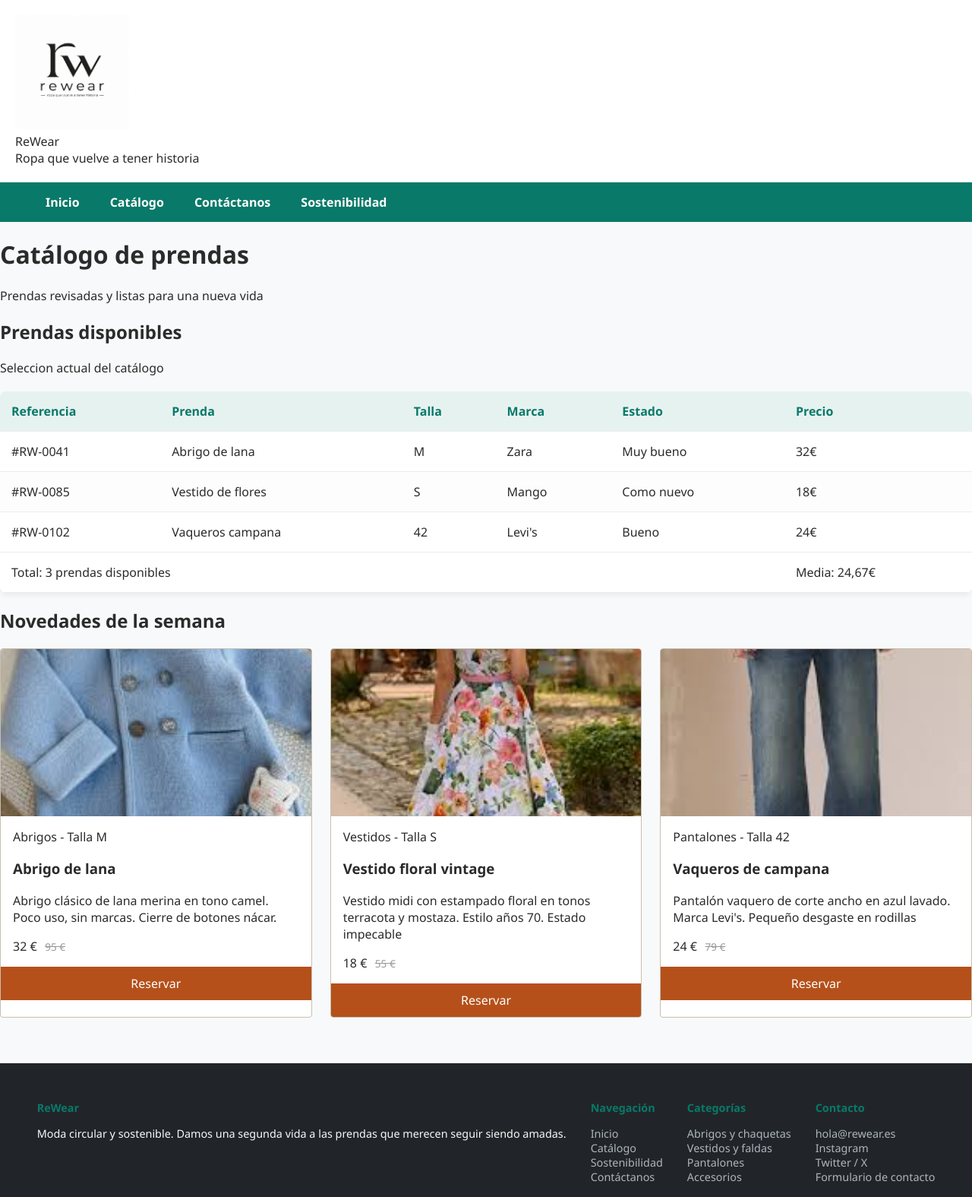
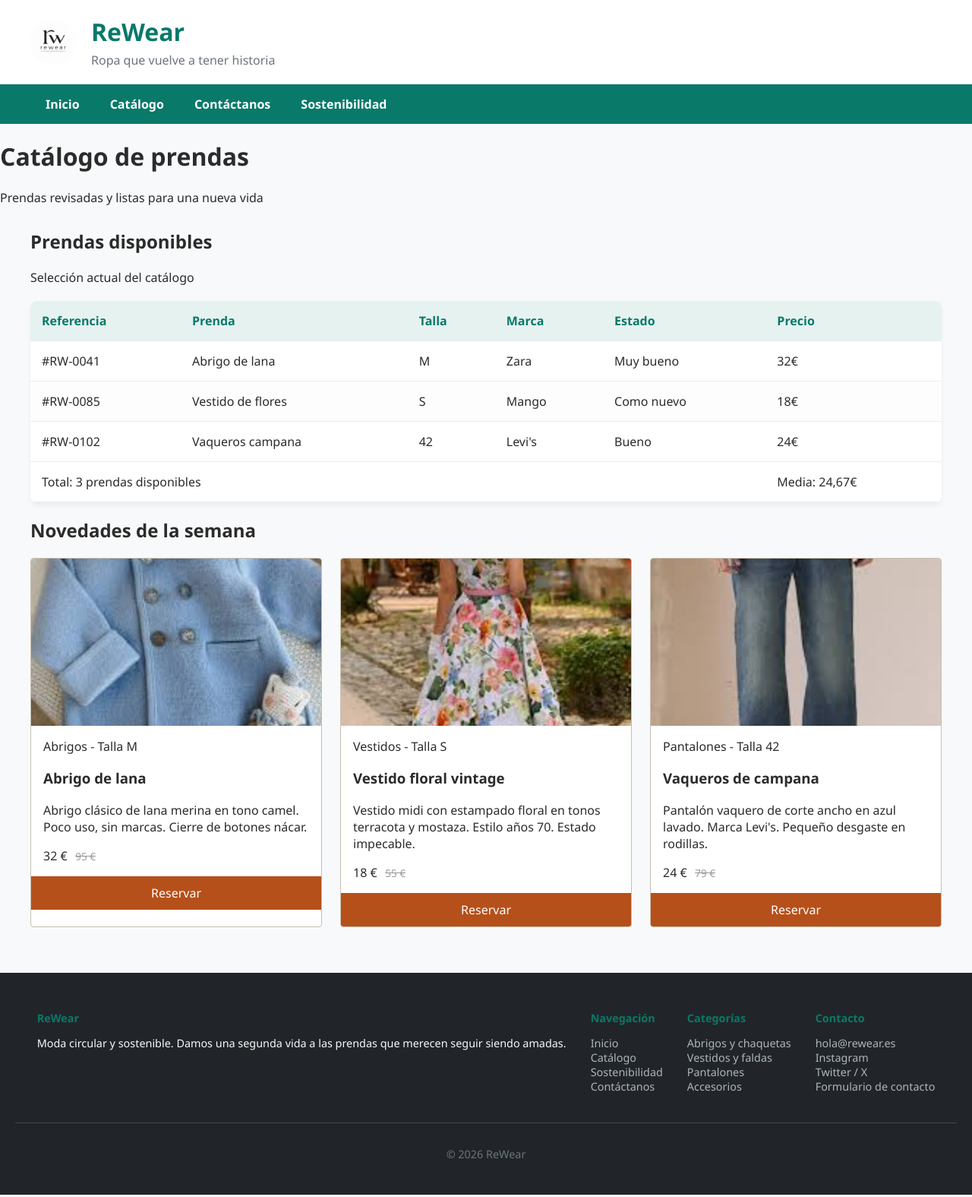
Before and after one commit to danielmartinezalcaide19-hub/proyLenaguaje, a plain HTML site: page Catalogo.html in a window 1280 px wide. Shown: the top 1575 px of the page at 76% size. Drawn offline with Linux system fonts and the light colour scheme.

Commit message:
Arreglo los margenes

```diff
--- a/Catalogo.html
+++ b/Catalogo.html
@@ -9,14 +9,11 @@
 <body>
 
 <header>
-        <div class="marca">
-            <div class="Logo">
-                <img src="img/logo.png" alt="Logotipo de ReWear" width="150">
-            </div>
-        </div>
+  <div class="header-content">
+    <img src="img/logo.png" alt="Logotipo de ReWear" class="logo">
     <div>
-            <div class="Nombre">ReWear</div>
-            <div class="Eslogan">Ropa que vuelve a tener historia</div>
+      <h1>ReWear</h1>
+      <p class="eslogan">Ropa que vuelve a tener historia</p>
     </div>
   </div>
 </header>
@@ -35,10 +32,12 @@
     </div>
 
    <main>
+  <div class="contenedor-principal">
+
     <section>
       <div class="titulo">
         <h2>Prendas disponibles</h2>
-                <p>Seleccion actual del catálogo</p>
+        <p>Selección actual del catálogo</p>
       </div>
 
       <div class="tabla">
@@ -90,9 +89,8 @@
     </section>
 
     <section>
-            <div>
       <h2>Novedades de la semana</h2>
-            </div>
+
       <div class="Articulos">
 
         <article class="tarjeta">
@@ -100,9 +98,7 @@
           <div class="cuerpo">
             <span>Abrigos - Talla M</span>
             <h3>Abrigo de lana</h3>
-                        <p>Abrigo clásico de lana merina en tono camel. Poco uso, sin marcas. Cierre
-                            de botones nácar.
-                        </p>
+            <p>Abrigo clásico de lana merina en tono camel. Poco uso, sin marcas. Cierre de botones nácar.</p>
             <div class="Precio">32 € <span>95 €</span></div>
           </div>
           <div>
@@ -115,9 +111,7 @@
           <div class="cuerpo">
             <span>Vestidos - Talla S</span>
             <h3>Vestido floral vintage</h3>
-                        <p>Vestido midi con estampado floral en tonos
-                            terracota y mostaza. Estilo años 70. Estado impecable
-                        </p>
+            <p>Vestido midi con estampado floral en tonos terracota y mostaza. Estilo años 70. Estado impecable.</p>
             <div class="Precio">18 € <span>55 €</span></div>
           </div>
           <div>
@@ -130,9 +124,7 @@
           <div class="cuerpo">
             <span>Pantalones - Talla 42</span>
             <h3>Vaqueros de campana</h3>
-                        <p>Pantalón vaquero de corte ancho en azul lavado.
-                            Marca Levi's. Pequeño desgaste en rodillas
-                        </p>
+            <p>Pantalón vaquero de corte ancho en azul lavado. Marca Levi's. Pequeño desgaste en rodillas.</p>
             <div class="Precio">24 € <span>79 €</span></div>
           </div>
           <div>
@@ -142,6 +134,8 @@
 
       </div>
     </section>
+
+  </div>
 </main>
 
     <footer>
```
Lines whose indentation alone changed are shown as unchanged.
